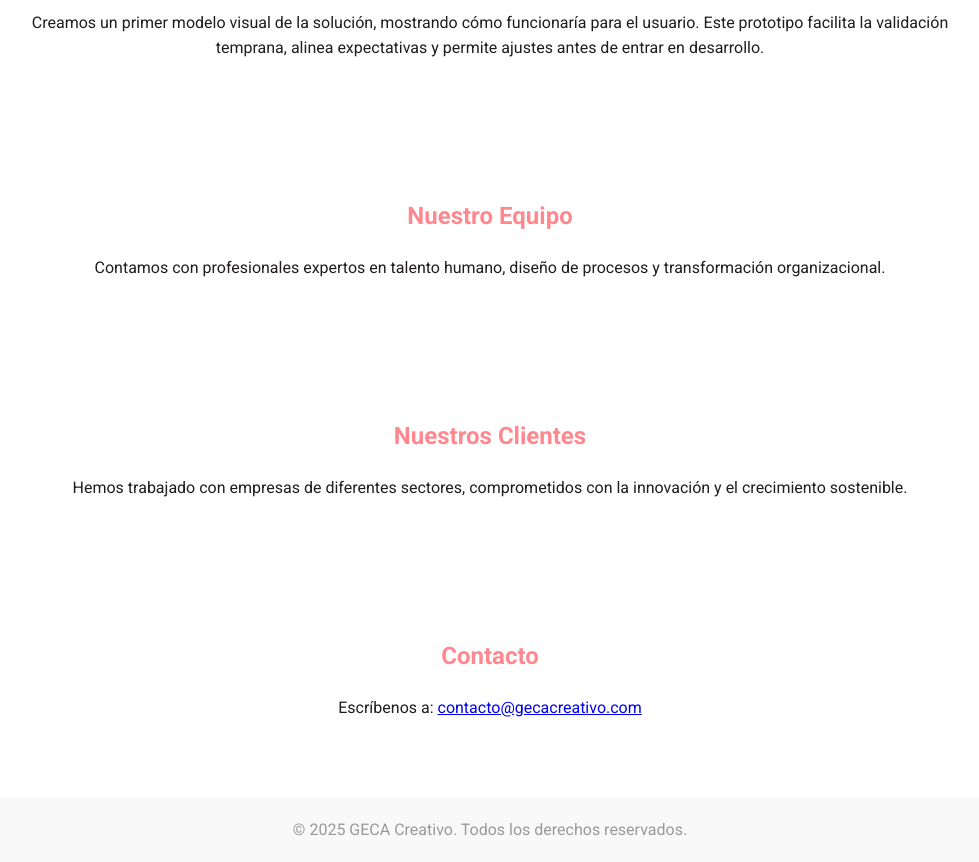
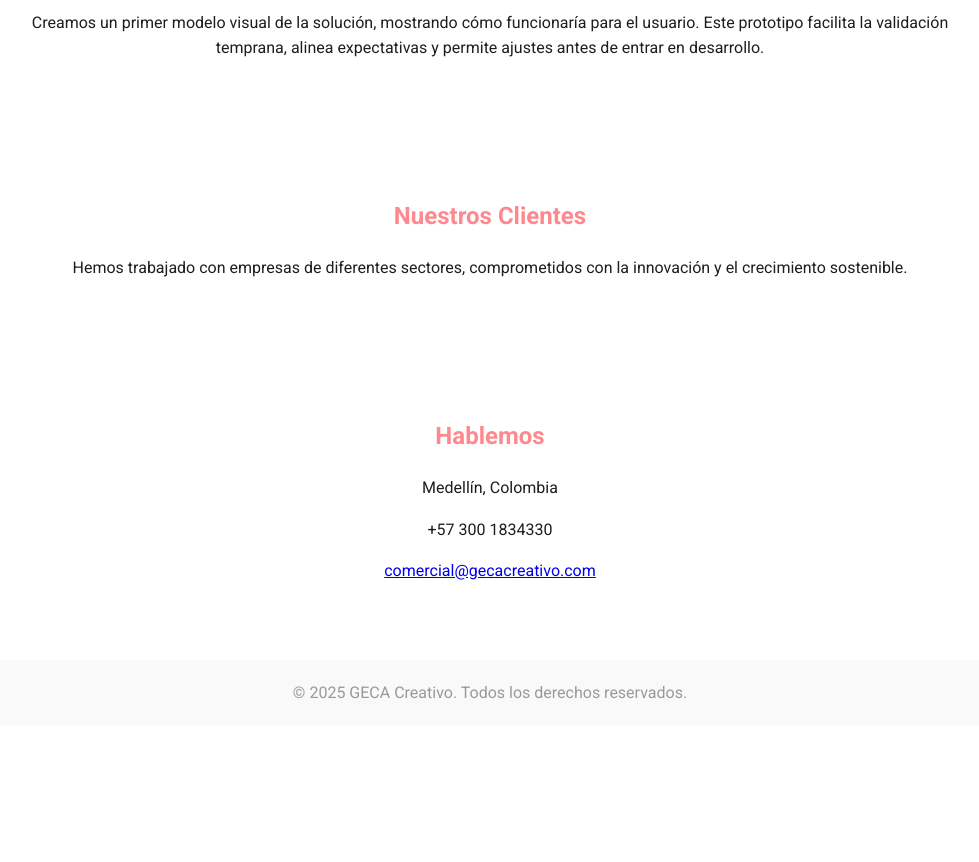
Before and after one commit to GECACreativo/GECA, a plain HTML site: page index.html in a window 1280 px wide. Shown: the part 2720-3582 px from the top of the page, without its empty margins (150-1129 px from the left). After the commit the page ends 3445 px from the top, so only its background shows below. Drawn offline with Linux system fonts and the light colour scheme.

Commit message:
Update index.html

```diff
--- a/index.html
+++ b/index.html
@@ -134,17 +134,15 @@ para identificar los puntos de fricción en tu operación</p>
     <p>Creamos un primer modelo visual de la solución, mostrando cómo funcionaría para el usuario. Este prototipo facilita la validación temprana, alinea expectativas y permite ajustes antes de entrar en desarrollo.</p>
     </ul>
   </section>
-  <section id="equipo">
-    <h2 class="section-title">Nuestro Equipo</h2>
-    <p>Contamos con profesionales expertos en talento humano, diseño de procesos y transformación organizacional.</p>
-  </section>
   <section id="clientes">
     <h2 class="section-title">Nuestros Clientes</h2>
     <p>Hemos trabajado con empresas de diferentes sectores, comprometidos con la innovación y el crecimiento sostenible.</p>
   </section>
   <section id="contacto">
-    <h2 class="section-title">Contacto</h2>
-    <p>Escríbenos a: <a href="mailto:contacto@gecacreativo.com">contacto@gecacreativo.com</a></p>
+    <h2 class="section-title">Hablemos</h2>
+    <p>Medellín, Colombia</p>
+    <p>+57 300 1834330</p>
+    <a href="mailto:comercial@gecacreativo.com">comercial@gecacreativo.com</a></p>
   </section>
   <footer>
     &copy; 2025 GECA Creativo. Todos los derechos reservados.
```
